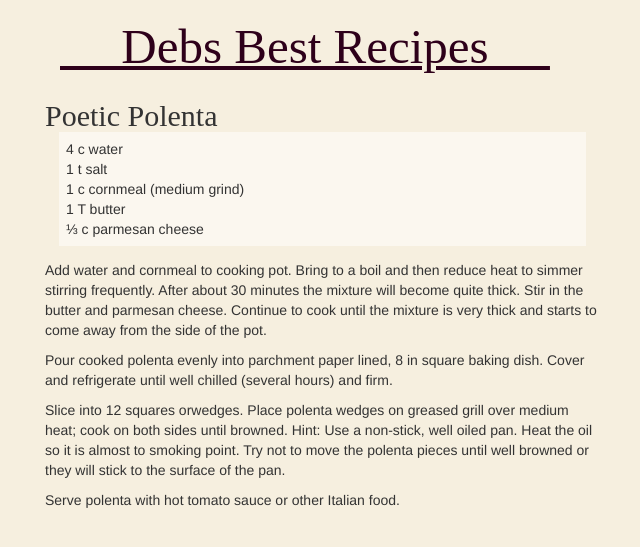
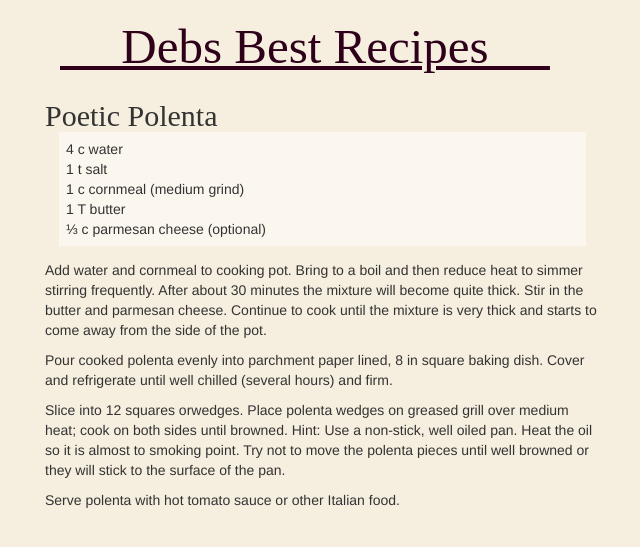
Before and after one commit to JonahBraun/debs-recipes, a Jekyll site: the page built from _posts/2009-08-20-poetic-polenta.md, in a window 1280 px wide. Shown: the top 547 px of the page, without its empty margins (10-650 px from the left). Built offline with Jekyll 4.4.1, drawn with Linux system fonts in a browser that asks for light colours; nearby versions of some CDN libraries; some web fonts are replaced; Markdown is read by kramdown in place of the engine named in the settings.

Commit message:
Update 2009-08-20-poetic-polenta.md

```diff
--- a/_posts/2009-08-20-poetic-polenta.md
+++ b/_posts/2009-08-20-poetic-polenta.md
@@ -7,7 +7,7 @@ category: sides
 - 1 t salt
 - 1 c cornmeal (medium grind)
 - 1 T butter
-- ⅓ c parmesan cheese
+- ⅓ c parmesan cheese (optional)
 
 Add water and cornmeal to cooking pot. Bring to a boil and then reduce heat to simmer stirring frequently.
 After about 30 minutes the mixture will become quite thick. Stir in the butter and parmesan cheese. Continue to cook until the mixture is very thick and starts to come away from the side of the pot.
```
